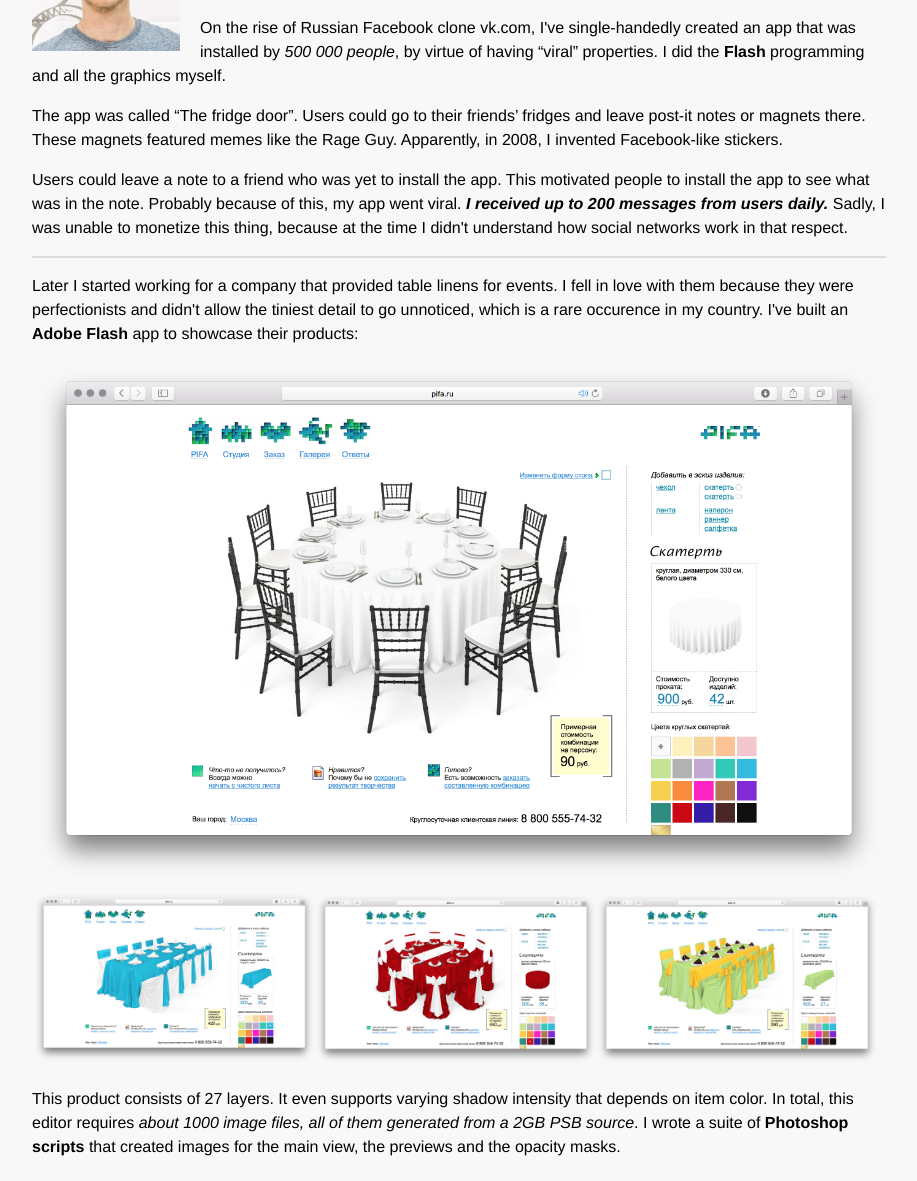
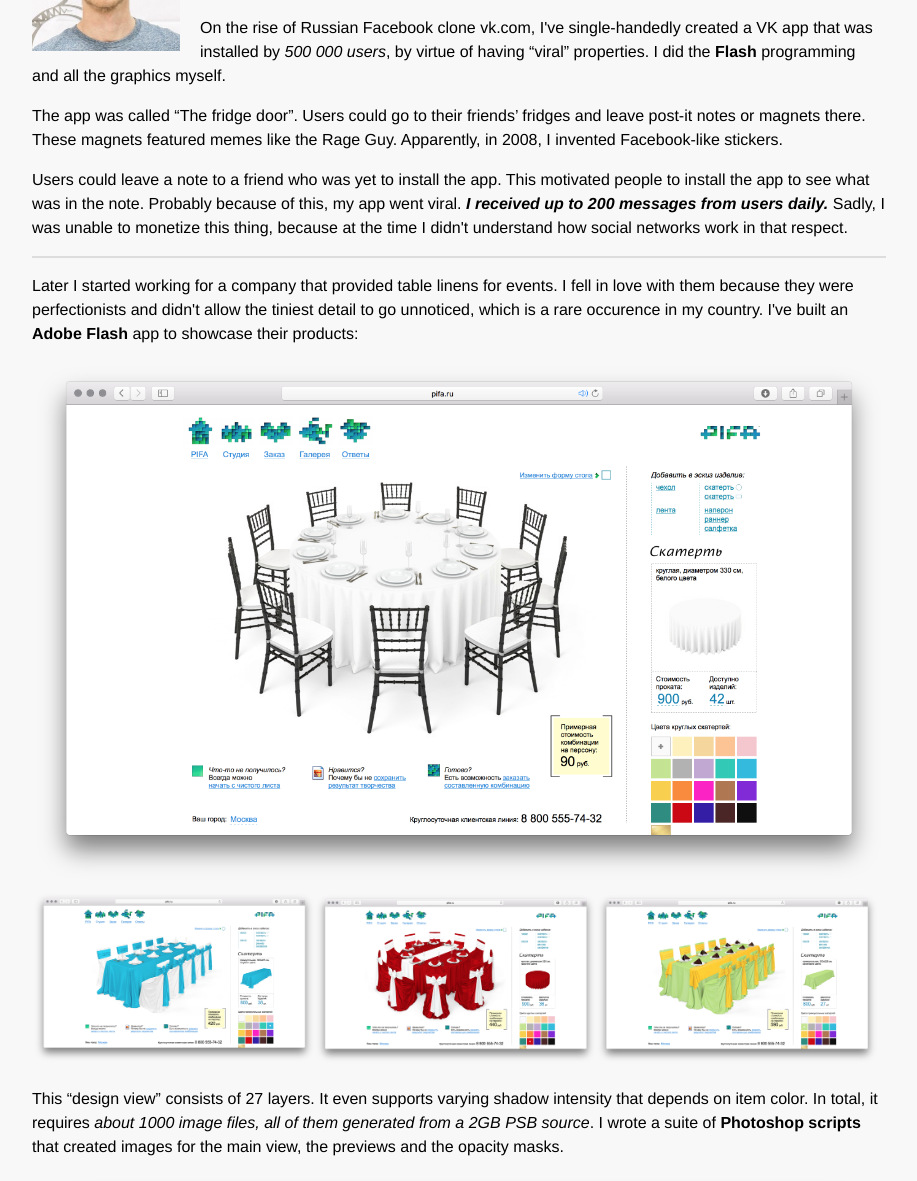
Before and after one commit to a-shestakov/a-shestakov.github.io, a plain HTML site: page index.html in a window 1280 px wide. Shown: the part 119-1300 px from the top of the page, without its empty margins (181-1098 px from the left). Drawn offline with Linux system fonts and the light colour scheme.

Commit message:
уточнил, как связан Холодильник с VK

```diff
--- a/index.html
+++ b/index.html
@@ -107,7 +107,7 @@ On a professional level, I want to create something that brings people joy.</p>
 
 <h3>Employment from 2008 to 2015</h3>
 
-<p>On the rise of Russian Facebook clone vk.com, I've single-handedly created an app that was installed by <em>500 000 people</em>, by virtue of having “viral” properties. I did the <strong>Flash</strong> programming and all the graphics myself.</p>
+<p>On the rise of Russian Facebook clone vk.com, I've single-handedly created a VK app that was installed by <em>500 000 users</em>, by virtue of having “viral” properties. I did the <strong>Flash</strong> programming and all the graphics myself.</p>
 
 <p>The app was called “The fridge door”. Users could go to their friends’ fridges and leave post-it notes or magnets there. These magnets featured memes like the Rage Guy. Apparently, in 2008, I invented Facebook-like stickers.</p>
 
@@ -120,7 +120,7 @@ On a professional level, I want to create something that brings people joy.</p>
 <p><img src="studio-screen.png" alt="" />
 <img src="little-studios.png" alt="" /></p>
 
-<p>This product consists of 27 layers. It even supports varying shadow intensity that depends on item color. In total, this editor requires <em>about 1000 image files, all of them generated from a 2GB PSB source</em>. I wrote a suite of <strong>Photoshop scripts</strong> that created images for the main view, the previews and the opacity masks.</p>
+<p>This “design view” consists of 27 layers. It even supports varying shadow intensity that depends on item color. In total, it requires <em>about 1000 image files, all of them generated from a 2GB PSB source</em>. I wrote a suite of <strong>Photoshop scripts</strong> that created images for the main view, the previews and the opacity masks.</p>
 
 <p><img src="editor.png" title="Editor" alt="" /></p>
 
```
Also changed, not shown: 1 other file.
